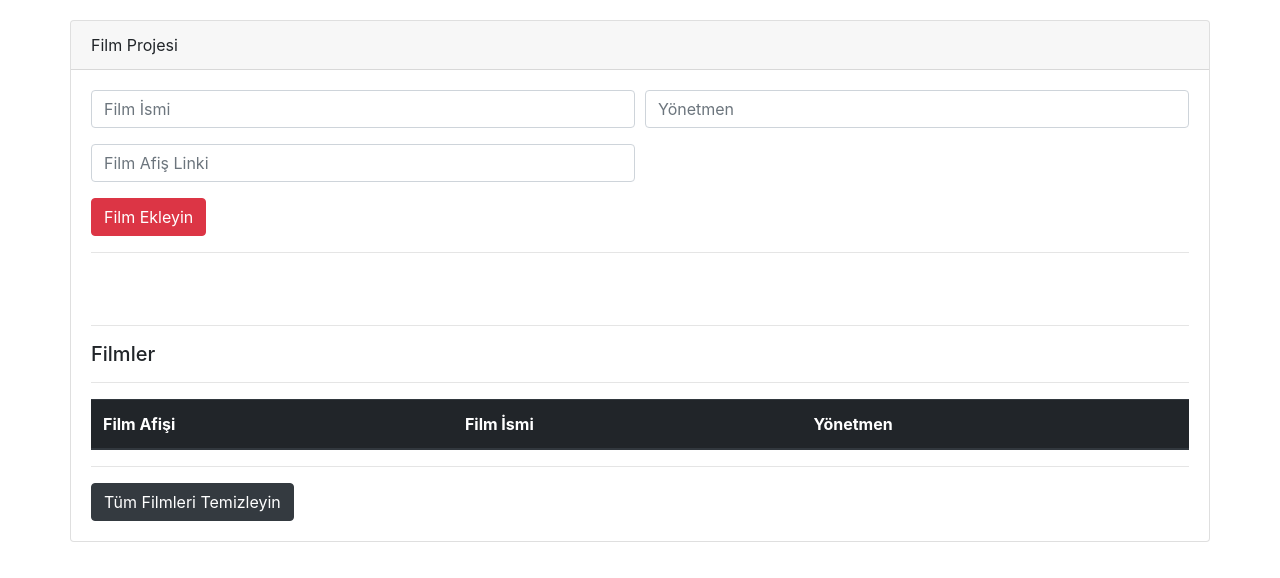
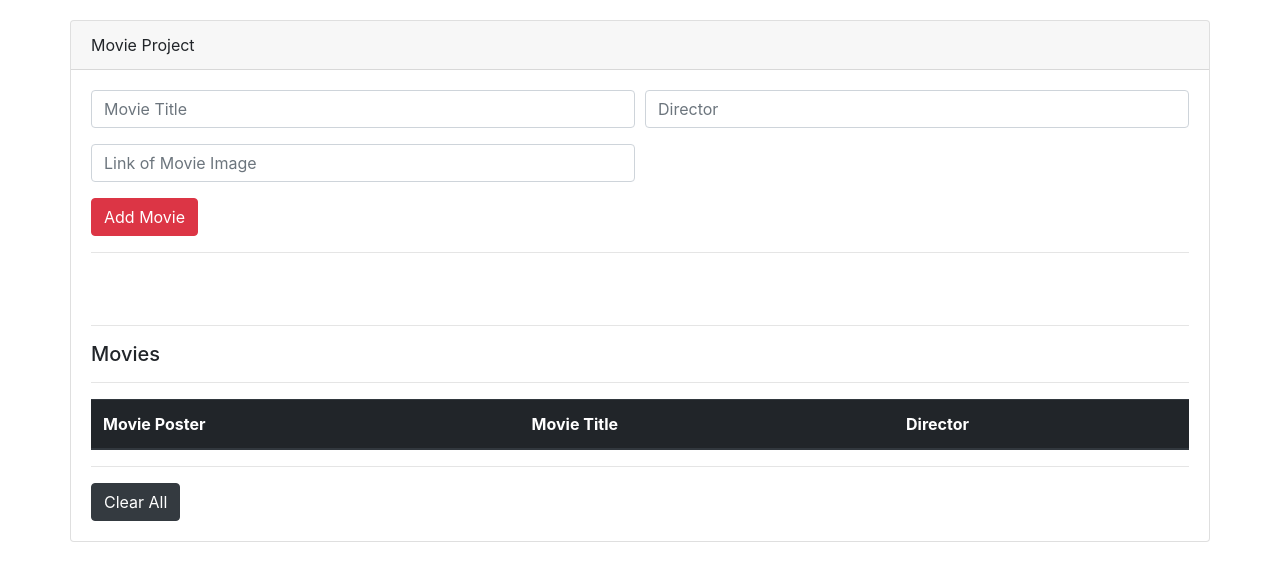
Before and after one commit to iakancay/movie_project, a plain HTML site: page index.html in a window 1280 px wide. Drawn offline with nearby package versions, Linux system fonts and the light colour scheme.

Commit message:
Changed to English

```diff
--- a/index.html
+++ b/index.html
@@ -13,21 +13,21 @@
         <div class="container" style ="margin-top:20px;">
 
                 <div class="card row">
-                    <div class="card-header">Film Projesi</div>
+                    <div class="card-header">Movie Project</div>
                     <div class="card-body">
                             <form id = "film-form" name="form">
                                 <div class="form-row">
                                     <div class="form-group col-md-6">
-                                        <input class="form-control" type="text" name="title" id = "title" placeholder="Film İsmi">
+                                        <input class="form-control" type="text" name="title" id = "title" placeholder="Movie Title">
                                     </div>
                                     <div class="form-group col-md-6">
-                                            <input class="form-control" type="text" name="director" id = "director" placeholder="Yönetmen">
+                                            <input class="form-control" type="text" name="director" id = "director" placeholder="Director">
                                     </div>
                                     <div class="form-group col-md-6">
-                                            <input class="form-control" type="text" name="url" id = "url" placeholder="Film Afiş Linki">
+                                            <input class="form-control" type="text" name="url" id = "url" placeholder="Link of Movie Image">
                                     </div>
                                 </div>
-                                <button type="submit" class="btn btn-danger">Film Ekleyin</button>
+                                <button type="submit" class="btn btn-danger">Add Movie</button>
                             </form>
                             <hr>
 
@@ -37,15 +37,15 @@
 
                      <div class="card-body">
                             <hr>
-                            <h5 class="card-title" id = "films-title">Filmler</h5>
+                            <h5 class="card-title" id = "films-title">Movies</h5>
 
                             <hr>
                             <table class="table table-dark">
                                     <thead>
                                       <tr>
-                                        <th scope="col">Film Afişi</th>
-                                        <th scope="col">Film İsmi</th>
-                                        <th scope="col">Yönetmen</th>
+                                        <th scope="col">Movie Poster</th>
+                                        <th scope="col">Movie Title</th>
+                                        <th scope="col">Director</th>
 
                                       </tr>
                                     </thead>
@@ -65,7 +65,7 @@
                                     </tbody>
                                   </table>
                             <hr>
-                            <a id = "clear-films" class="btn btn-dark" href="#">Tüm Filmleri Temizleyin</a>
+                            <a id = "clear-films" class="btn btn-dark" href="#">Clear All</a>
                         </div>
                       </div>
 
```
